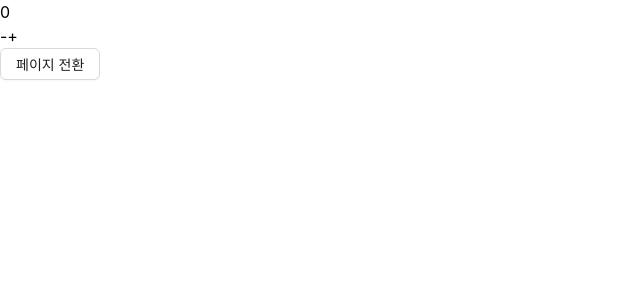
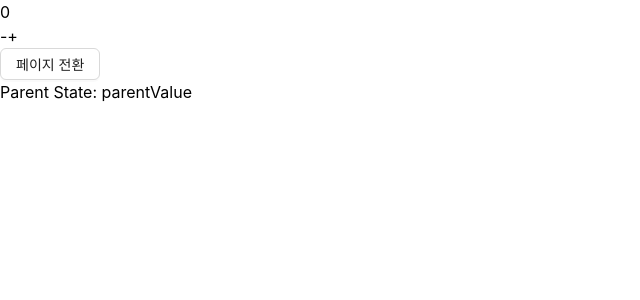
Before and after one commit to hahbr88/vite_for_react_and_tailwind, a React (Vite) app: page / in a window 1280 px wide. Shown: the top 300 px of the page, without its empty margins (0-640 px from the left). Built offline with nearby package versions, Linux system fonts and the light colour scheme.

Commit message:
upd : 부모-자식 컴포넌트 간 props 전달 테스트

```diff
--- /dev/null
+++ b/src/components/Childcompo.jsx
@@ -0,0 +1,9 @@
+function Childcompo({ parentState }) {
+   return (
+       <div>
+           <p>Parent State: {parentState}</p>
+       </div>
+   );
+}
+
+export default Childcompo;
--- /dev/null
+++ b/src/components/ParentCompo.jsx
@@ -0,0 +1,14 @@
+import { useState } from 'react';
+import Childcompo from './Childcompo';
+
+function ParentCompo() {
+   const [parentState, setParentState] = useState('parentValue');
+
+   return (
+       <div>
+           <Childcompo parentState={parentState} />
+       </div>
+   );
+}
+
+export default ParentCompo;
--- a/src/page/MainPage.jsx
+++ b/src/page/MainPage.jsx
@@ -1,6 +1,7 @@
 import { Button } from "antd";
 import Counter from "../components/counter";
 import { NavLink } from "react-router-dom";
+import ParentdCompo from '../components/ParentCompo';
 
 function MainPage() {
   // const router = Router();
@@ -13,6 +14,7 @@ function MainPage() {
       <NavLink to={"/table"}>
         <Button>페이지 전환</Button>
       </NavLink>
+      <ParentdCompo />
     </div>
   );
 }
```
